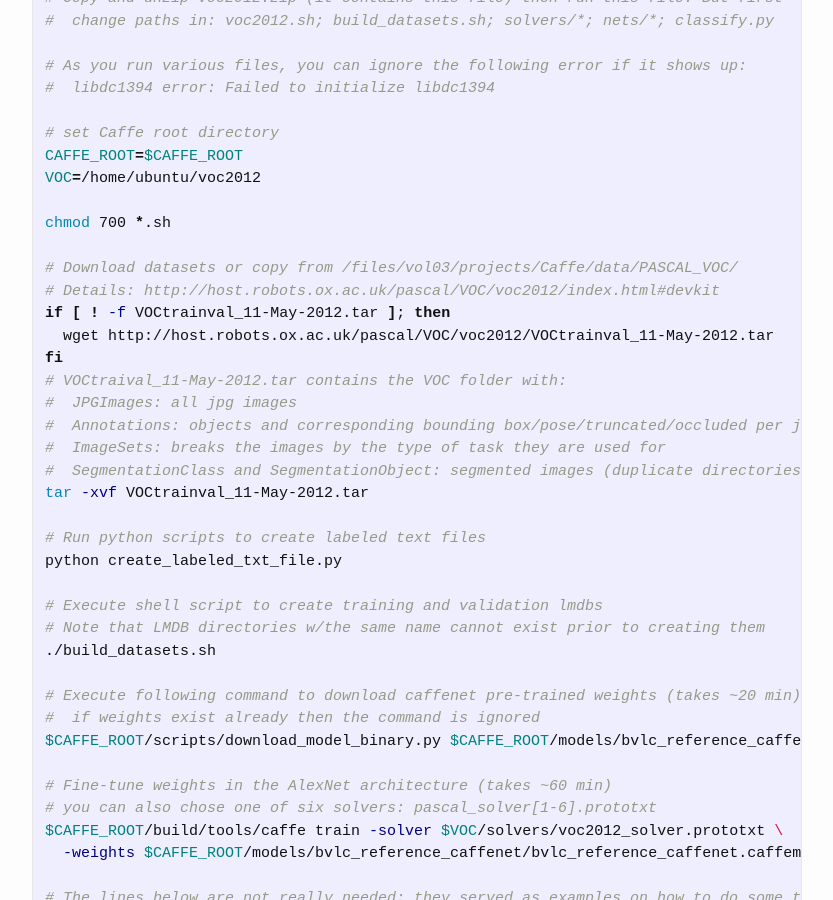
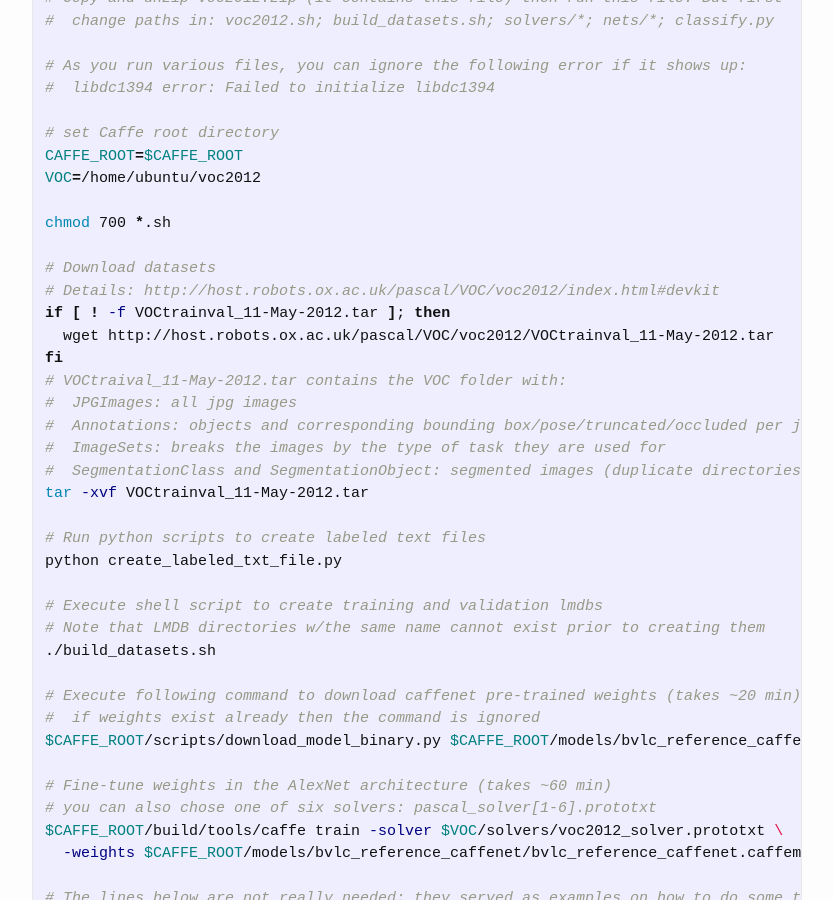
Before and after one commit to RodriguezAndres/RodriguezAndres.github.io, a Jekyll site: the page built from _posts/2016-04-28-caffe.markdown, in a window 1280 px wide and 900 px high, scrolled down 22994 px. Shown: the whole window, without its empty margins (223-1056 px from the left). Built offline with Jekyll 4.4.1, drawn with Linux system fonts in a browser that asks for light colours; formulas are drawn with MathJax 3; comment, search, counter and statistics services are not loaded.

Commit message:
adding minor details to blog

```diff
--- a/_posts/2016-04-28-caffe.markdown
+++ b/_posts/2016-04-28-caffe.markdown
@@ -15,6 +15,7 @@ I wrote the content in this blog while I was at [AFRL](http://www.wpafb.af.mil/A
 
 ## Summary
 [Caffe](http://caffe.berkeleyvision.org/) is a deep learning framework developed by the Berkeley Vision and Learning Center ([BVLC](http://caffe.berkeleyvision.org/)). It is written in C++ and CUDA C++ with Python and Matlab wrappers. Out of the box it is especially useful for convolutional neural networks. On a side note, I dislike the term *neural* because it gives the impression that it resembles a biological neuron -- let the neuroscientist worry about that and not the computer scientists (steping down the soapbox). There are various forks of the main Caffe [branch](https://github.com/BVLC/caffe/tree/master) that support [LSTM and image captioning](https://github.com/BVLC/caffe/pull/3948), [multinode training and CPU optimized](https://github.com/intelcaffe/caffe/) for some architectures, [GPU optimized](https://github.com/NVIDIA/caffe/) for some architectures, [detection and classification](https://github.com/rbgirshick/py-faster-rcnn), [segmentation](https://github.com/shelhamer/fcn.berkeleyvision.org), and [Spark](https://github.com/yahoo/CaffeOnSpark) compatible.
+
 
 Vocabulary I use:
 
@@ -983,7 +984,7 @@ VOC=/home/ubuntu/voc2012
 
 chmod 700 *.sh
 
-# Download datasets or copy from /files/vol03/projects/Caffe/data/PASCAL_VOC/
+# Download datasets
 # Details: http://host.robots.ox.ac.uk/pascal/VOC/voc2012/index.html#devkit
 if [ ! -f VOCtrainval_11-May-2012.tar ]; then
   wget http://host.robots.ox.ac.uk/pascal/VOC/voc2012/VOCtrainval_11-May-2012.tar
```
